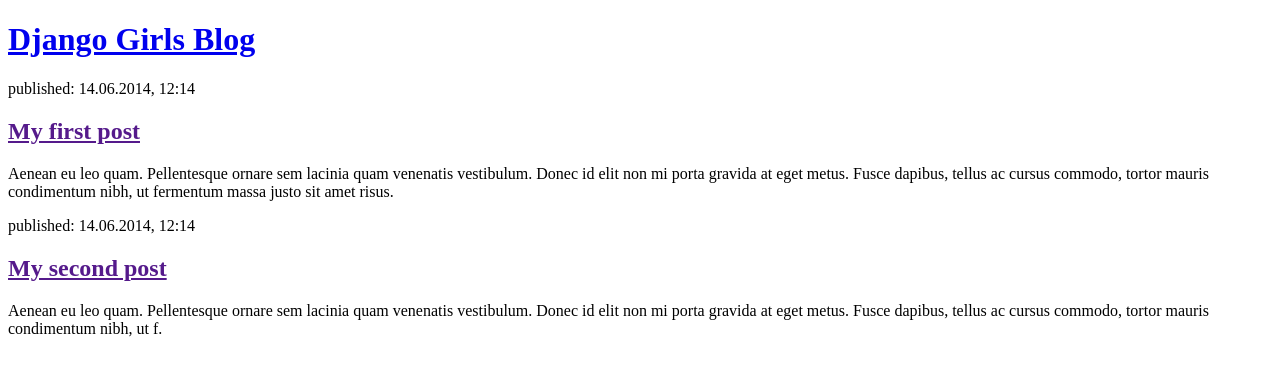
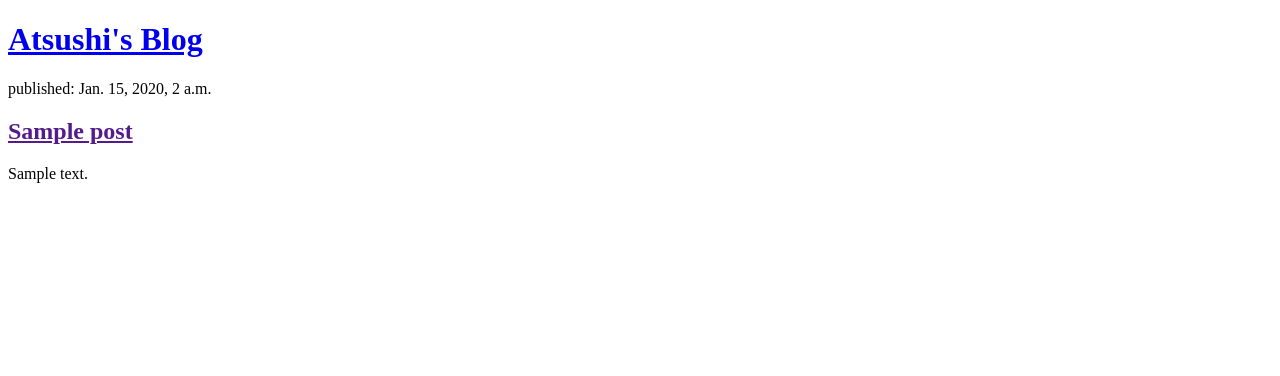
Before and after one commit to atsushi-cs/my-first-blog, a Django app: page / in a window 1280 px wide. Shown: the top 376 px of the page. Run offline with Django 4.2, Linux system fonts and the light colour scheme; tables that the repository leaves empty hold one stand-in row (values such as "Sample post").

Commit message:
Modified template to display posts from database

```diff
--- a/blog/templates/blog/post_list.html
+++ b/blog/templates/blog/post_list.html
@@ -5,19 +5,14 @@
     </head>
     <body>
         <header>
-            <h1><a href="/">Django Girls Blog</a></h1>
+            <h1><a href="/">Atsushi's Blog</a></h1>
         </header>
-
+    {% for post in posts %}
         <article>
-            <time>published: 14.06.2014, 12:14</time>
-            <h2><a href="">My first post</a></h2>
-            <p>Aenean eu leo quam. Pellentesque ornare sem lacinia quam venenatis vestibulum. Donec id elit non mi porta gravida at eget metus. Fusce dapibus, tellus ac cursus commodo, tortor mauris condimentum nibh, ut fermentum massa justo sit amet risus.</p>
+            <time>published: {{ post.published_date }}</time>
+            <h2><a href="">{{ post.title }}</a></h2>
+            <p>{{ post.text|linebreaksbr }}</p>
         </article>
-
-        <article>
-            <time>published: 14.06.2014, 12:14</time>
-            <h2><a href="">My second post</a></h2>
-            <p>Aenean eu leo quam. Pellentesque ornare sem lacinia quam venenatis vestibulum. Donec id elit non mi porta gravida at eget metus. Fusce dapibus, tellus ac cursus commodo, tortor mauris condimentum nibh, ut f.</p>
-        </article>
+    {% endfor %}
     </body>
 </html>
--- a/blog/views.py
+++ b/blog/views.py
@@ -1,5 +1,8 @@
 from django.shortcuts import render
+from django.utils import timezone
+from .models import Post
 
 # Create your views here.
 def post_list(request):
-    return render(request, 'blog/post_list.html', {})
+    posts = Post.objects.filter(published_date__lte=timezone.now()).order_by('published_date')
+    return render(request, 'blog/post_list.html', {'posts': posts})
```
